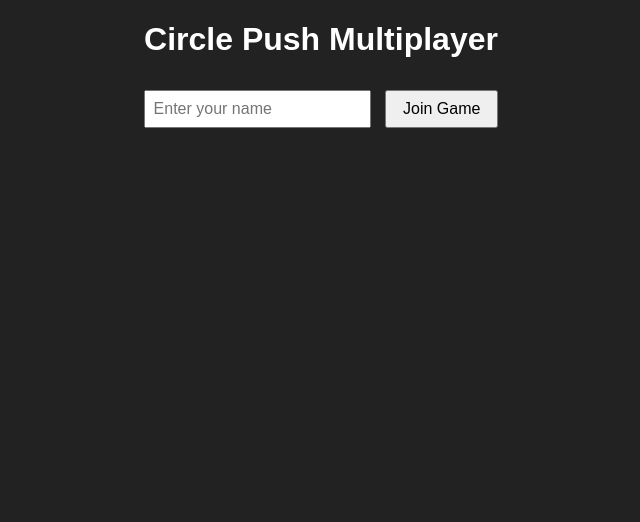
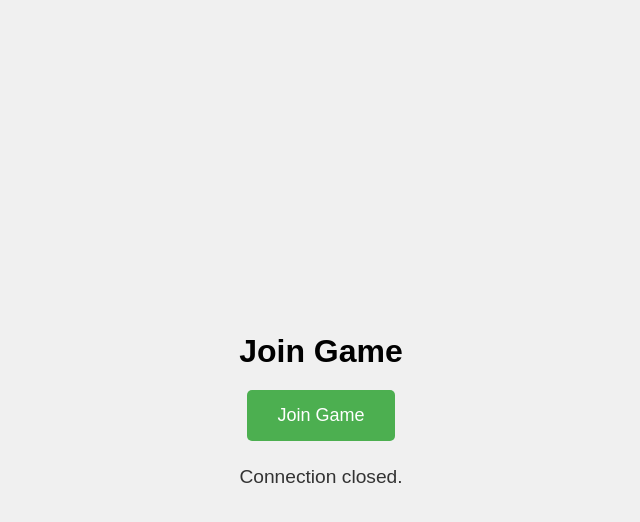
Before and after one commit to Teng-0822/circle-push-multiplayer, a plain HTML site: page index.html in a window 1280 px wide. Both pictures are taken after a click on the button "Join Game". Shown: the whole page, without its empty margins (319-959 px from the left). Drawn offline with Linux system fonts and the light colour scheme.

Commit message:
Update index.html

```diff
--- a/index.html
+++ b/index.html
@@ -2,27 +2,97 @@
 <html lang="en">
 <head>
 <meta charset="UTF-8" />
-<meta name="viewport" content="width=device-width, initial-scale=1.0"/>
-<title>Circle Push Multiplayer</title>
-<link rel="stylesheet" href="styles.css" />
+<meta name="viewport" content="width=device-width, initial-scale=1.0" />
+<title>Join Game</title>
+<style>
+  body {
+    font-family: Arial, sans-serif;
+    background-color: #f0f0f0;
+    display: flex;
+    flex-direction: column;
+    align-items: center;
+    justify-content: center;
+    height: 100vh;
+    margin: 0;
+  }
+
+  h1 {
+    margin-bottom: 20px;
+  }
+
+  #joinBtn {
+    padding: 15px 30px;
+    font-size: 18px;
+    cursor: pointer;
+    background-color: #4CAF50;
+    color: white;
+    border: none;
+    border-radius: 5px;
+    transition: background-color 0.3s;
+  }
+
+  #joinBtn:hover {
+    background-color: #45a049;
+  }
+
+  #status {
+    margin-top: 25px;
+    font-size: 1.2em;
+    color: #333;
+  }
+</style>
 </head>
 <body>
 
-<h1>Circle Push Multiplayer</h1>
-<div id="setup">
-  <input type="text" id="nameInput" placeholder="Enter your name" />
-  <button id="joinBtn">Join Game</button>
-</div>
+<h1>Join Game</h1>
+<button id="joinBtn">Join Game</button>
+<div id="status">Not connected</div>
 
-<div id="gameContainer" style="display:none;">
-  <div id="circleStage">
-    <div id="player"></div>
-  </div>
-</div>
+<script>
+  const joinBtn = document.getElementById('joinBtn');
+  const statusDiv = document.getElementById('status');
 
-<!-- Firebase SDKs -->
-<script src="https://www.gstatic.com/firebasejs/9.21.0/firebase-app.js"></script>
-<script src="https://www.gstatic.com/firebasejs/9.21.0/firebase-database.js"></script>
-<script src="app.js"></script>
+  let socket;
+
+  joinBtn.onclick = () => {
+    // Replace this URL with your WebSocket server URL
+    const serverUrl = 'https://teng-0822.github.io/circle-push-multiplayer/';
+
+    // Disable button to prevent multiple clicks
+    joinBtn.disabled = true;
+    statusDiv.innerText = 'Connecting...';
+
+    socket = new WebSocket(serverUrl);
+
+    socket.onopen = () => {
+      statusDiv.innerText = 'Connected! Joining game...';
+
+      // Send a join message, customize as needed
+      socket.send(JSON.stringify({ action: 'join', username: 'Player1' }));
+    };
+
+    socket.onmessage = (event) => {
+      const data = JSON.parse(event.data);
+      // Handle messages from server
+      if (data.type === 'gameStart') {
+        statusDiv.innerText = 'Game starting!';
+        // You can redirect or load game here
+      } else if (data.type === 'message') {
+        statusDiv.innerText = data.content;
+      }
+    };
+
+    socket.onerror = (error) => {
+      statusDiv.innerText = 'Error: ' + error.message;
+      joinBtn.disabled = false;
+    };
+
+    socket.onclose = () => {
+      statusDiv.innerText = 'Connection closed.';
+      joinBtn.disabled = false;
+    };
+  };
+</script>
+
 </body>
 </html>
```
